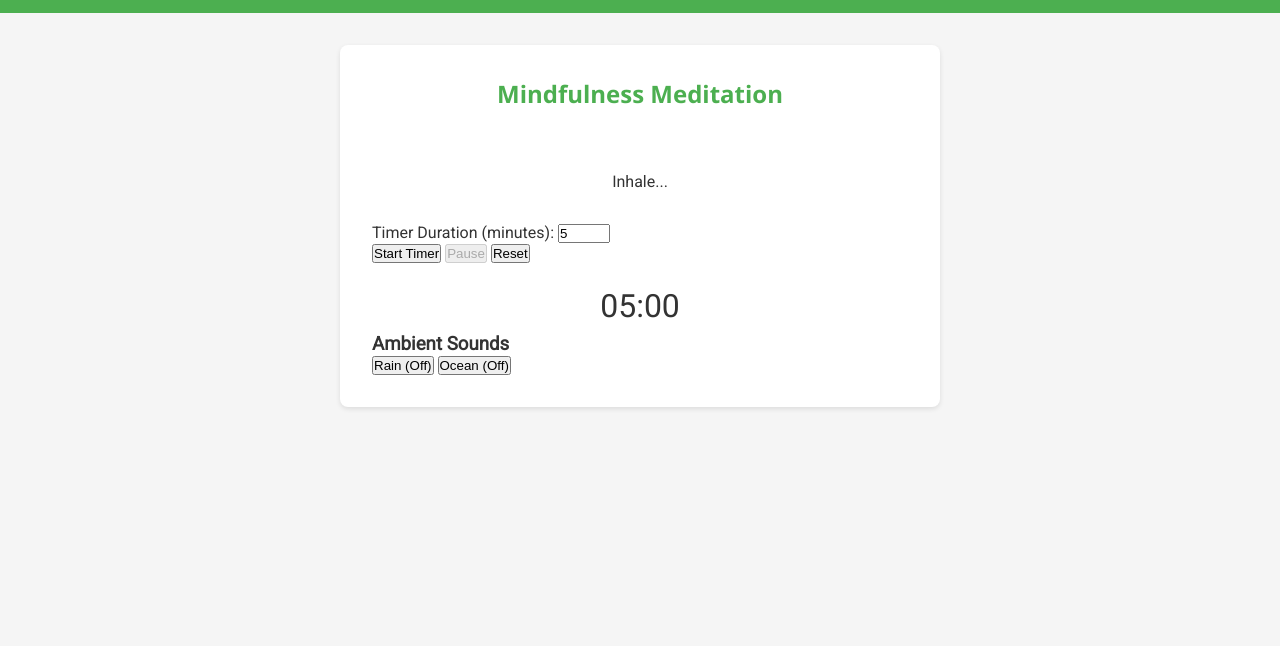
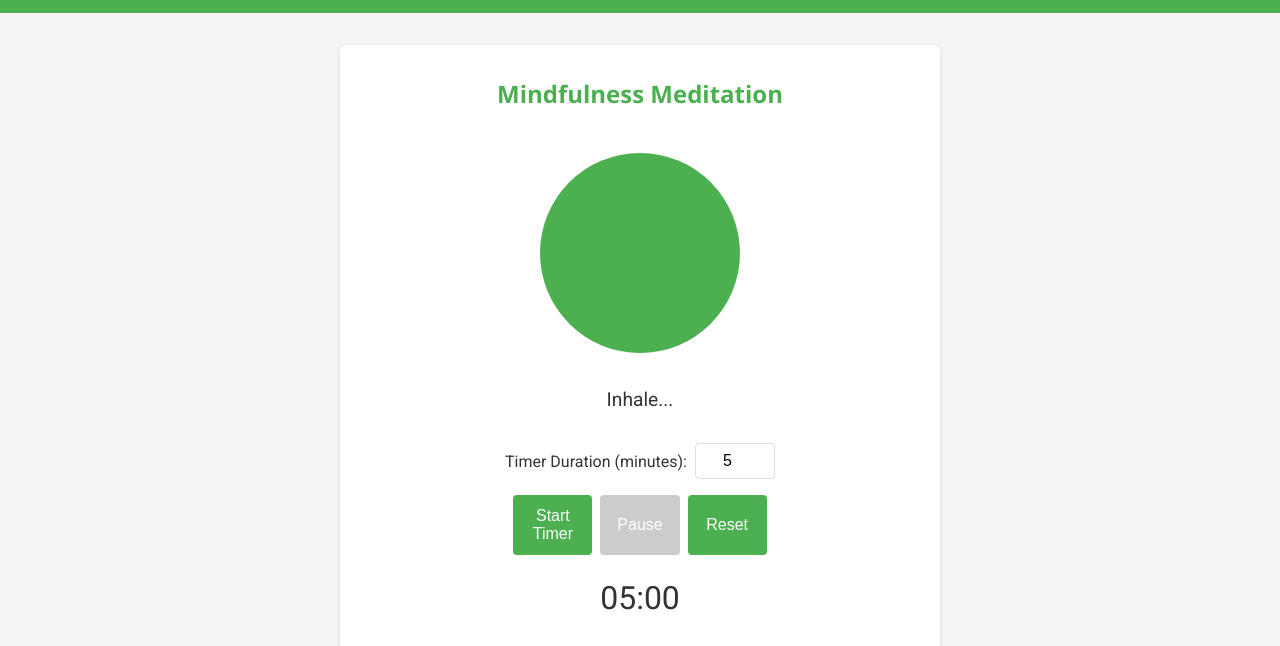
Before and after one commit to NethushaDeSilva/greenbite_wellness_web_app, a plain HTML site: page mindfulness.html in a window 1280 px wide. Shown: the part 133-779 px from the top of the page. Drawn offline with nearby package versions, Linux system fonts and the light colour scheme.

Commit message:
working on the mindfulness.css

```diff
--- a/css/mindfulness.css
+++ b/css/mindfulness.css
@@ -23,3 +23,117 @@
     text-align: center;
     margin-bottom: 2rem;
 }
+#breath-circle {
+    width: 200px;
+    height: 200px;
+    background: #4CAF50;
+    border-radius: 50%;
+    margin: 0 auto;
+    display: flex;
+    justify-content: center;
+    align-items: center;
+    transition: transform 2s ease-in-out;
+}
+#breath-circle.inhale {
+    transform: scale(1.2);
+}
+#breath-circle.exhale {
+    transform: scale(1);
+}
+#breath-text {
+    font-size: 1.2rem;
+    margin-top: 1rem;
+}
+.timer-controls {
+    display: flex;
+    flex-direction: column;
+    gap: 1rem;
+    margin-bottom: 1rem;
+    align-items: center;
+}
+.duration-group {
+    display: flex;
+    flex-direction: row;
+    flex-wrap: nowrap;
+    align-items: center;
+    gap: 0.5rem;
+}
+.timer-controls label {
+    font-size: 1rem;
+    color: #333;
+    white-space: nowrap;
+}
+.timer-controls input {
+    padding: 0.5rem;
+    border: 1px solid #ddd;
+    border-radius: 4px;
+    font-size: 1rem;
+    width: 80px;
+    text-align: center;
+}
+.button-group {
+    display: flex;
+    flex-direction: row;
+    flex-wrap: nowrap;
+    gap: 0.5rem;
+    justify-content: center;
+}
+.button-group button {
+    flex: 1;
+    padding: 0.75rem;
+    border: none;
+    border-radius: 4px;
+    cursor: pointer;
+    background: #4CAF50;
+    color: white;
+    font-size: 1rem;
+    transition: background 0.3s ease, transform 0.2s ease;
+}
+.button-group button:hover {
+    background: #388E3C;
+    transform: scale(1.05);
+}
+.button-group button:disabled {
+    background: #ccc;
+    cursor: not-allowed;
+}
+.timer {
+    text-align: center;
+}
+#timer-display {
+    font-size: 2rem;
+    margin: 0.5rem 0;
+    font-family: 'Roboto', sans-serif;
+    display: inline-block;
+}
+.sounds {
+    text-align: center;
+    margin: 1.5rem 0;
+}
+.sounds h3 {
+    font-family: 'Open Sans', sans-serif;
+    color: #4CAF50;
+    margin-bottom: 0.5rem;
+}
+.sound-buttons {
+    display: flex;
+    flex-direction: row;
+    flex-wrap: nowrap;
+    gap: 0.5rem;
+    justify-content: center;
+}
+.sound-buttons button {
+    flex: 1;
+    padding: 0.75rem;
+    border: none;
+    border-radius: 4px;
+    cursor: pointer;
+    background: #4CAF50;
+    color: white;
+    font-size: 1rem;
+    transition: background 0.3s ease, transform 0.2s ease;
+}
+.sound-buttons button:hover {
+    background: #388E3C;
+    transform: scale(1.05);
+}
```
